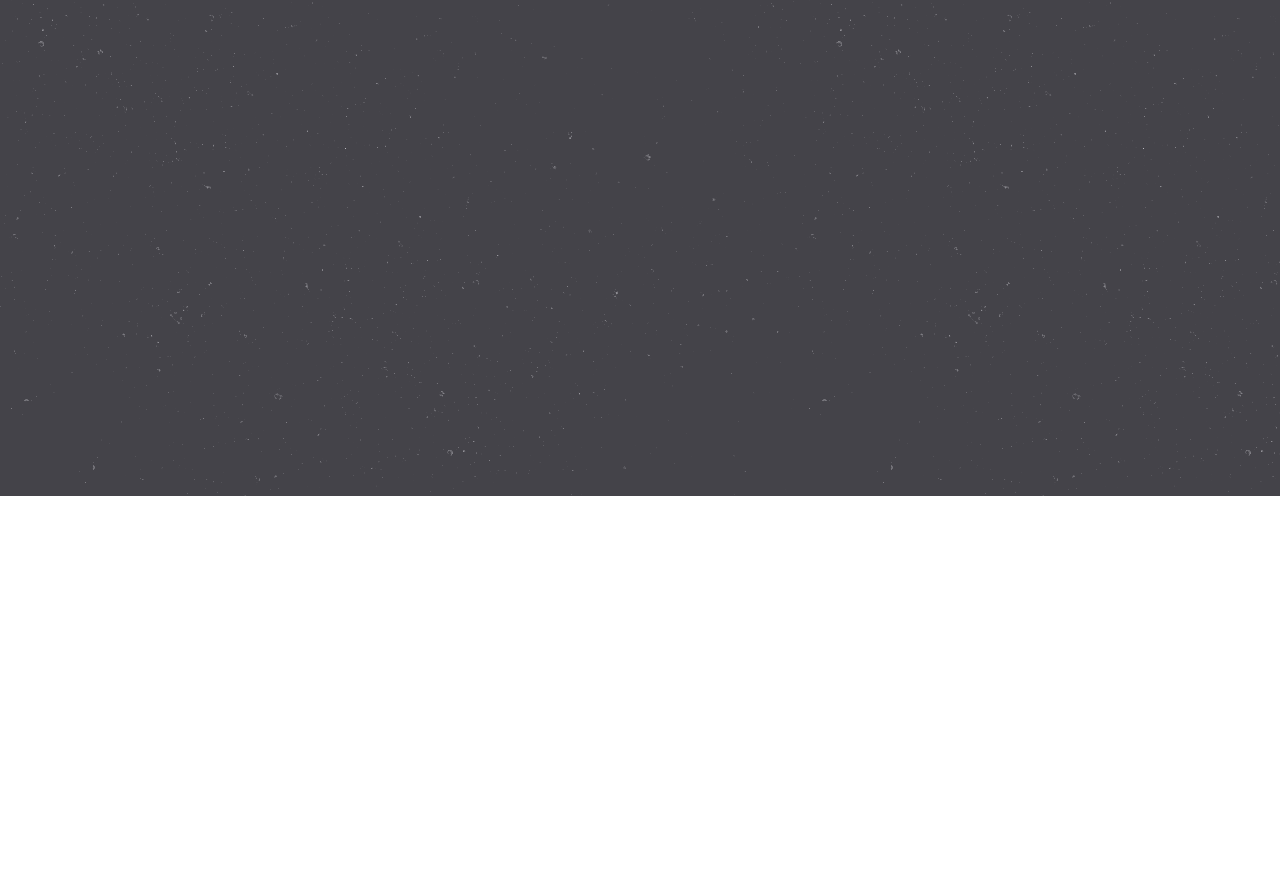
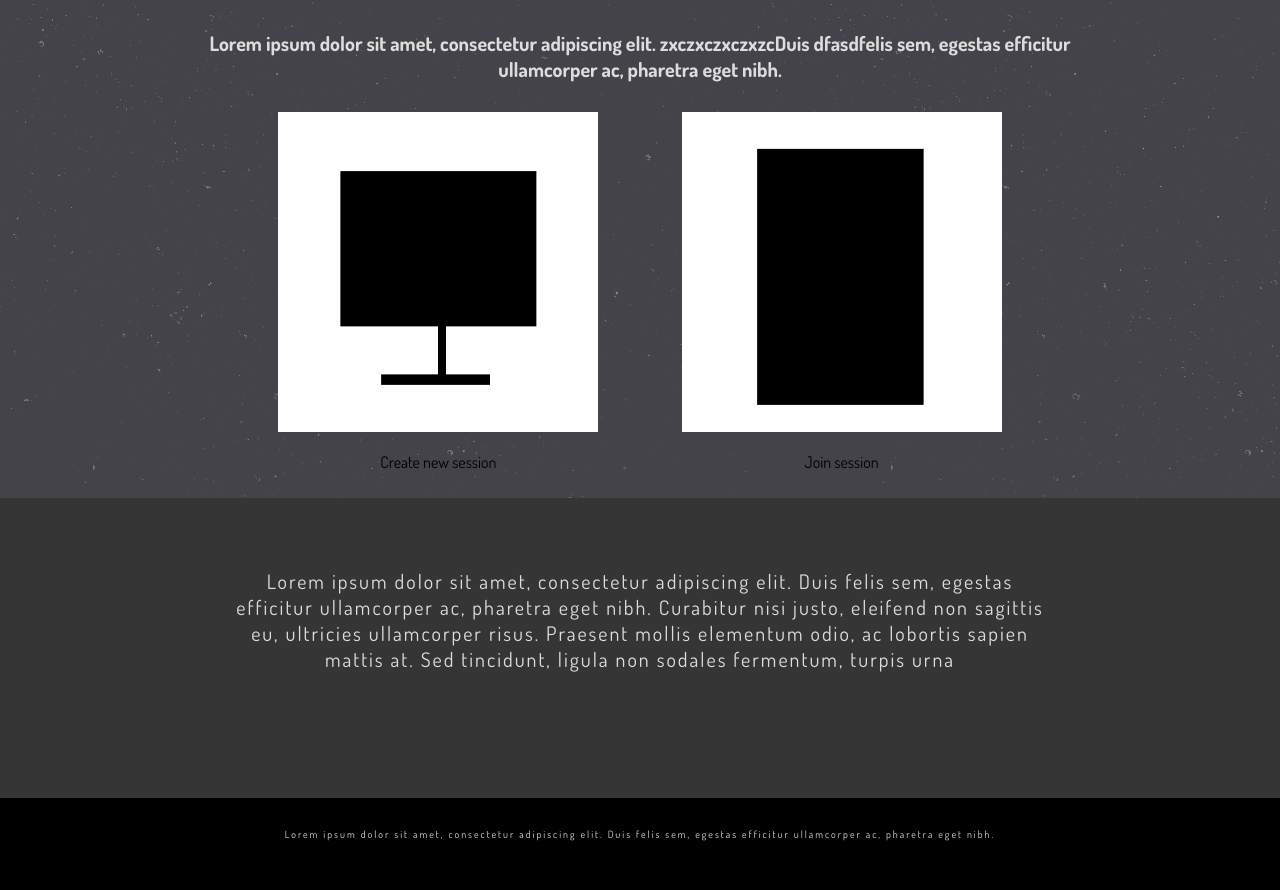
Before and after one commit to Jacykow/photoshower, a plain HTML site: page index.html in a window 1280 px wide. Shown: the part 304-1194 px from the top of the page. Before the commit the page ends 800 px from the top, so only its background shows below. Drawn offline with Linux system fonts and the light colour scheme.

Commit message:
Moj kolejny xd

```diff
--- a/index.html
+++ b/index.html
@@ -20,40 +20,52 @@
  <header>
 
 	<div id ="logo">
-		NASZE LOGO
-	</div>
-
-	<div id ="under_logo">
-		Lorem ipsum dolor sit amet, consectetur adipiscing elit. Duis felis sem, egestas efficitur ullamcorper ac, pharetra eget nibh.
+		<img id="logo_foto" src="img/logo.jpg" alt="logo"></img>
 	</div>
 
 
  </header>
 
+
+
  <main>
 
 	<div id ="category_text">
-		Lorem ipsum dolor sit amet, consectetur adipiscing elit. Duis felis sem, egestas efficitur ullamcorper ac, pharetra eget nibh.
+		Lorem ipsum dolor sit amet, consectetur adipiscing elit. zxczxczxczxzcDuis dfasdfelis sem, egestas efficitur ullamcorper ac, pharetra eget nibh.
 	</div>
 
 	<div id ="category_pick">
 
+
 		<div class = "box">
-			HOST BOX HERE
+			<div class="overlay">
+			<img class="category_foto" src="img/host.jpg" alt="logo"></img>
+			<p>Create new session</p>
+			</div>
 		</div>
 
+
 		<div class = "box">
-			JOIN BOX HERE
+			<div class="overlay">
+			<img class="category_foto" src="img/join.jpg" alt="logo"></img>
+			<p>Join session</p>
+			</div>
 		</div>
+
+
+
 	</div>
 
-	<div id ="info">
-		Lorem ipsum dolor sit amet, consectetur adipiscing elit. Duis felis sem, egestas efficitur ullamcorper ac, pharetra eget nibh. Curabitur nisi justo, eleifend non sagittis eu, ultricies ullamcorper risus. Praesent mollis elementum odio, ac lobortis sapien mattis at. Sed tincidunt, ligula non sodales fermentum, turpis urna
-	</div>
+
 
 
  </main>
 
+ <div id ="info">
+	<div id="text_info">
+		Lorem ipsum dolor sit amet, consectetur adipiscing elit. Duis felis sem, egestas efficitur ullamcorper ac, pharetra eget nibh. Curabitur nisi justo, eleifend non sagittis eu, ultricies ullamcorper risus. Praesent mollis elementum odio, ac lobortis sapien mattis at. Sed tincidunt, ligula non sodales fermentum, turpis urna
+	</div>
+	</div>
 
 
  <footer>
--- a/style.css
+++ b/style.css
@@ -2,12 +2,97 @@ body
 {
 	font-family: 'Dosis', sans-serif;
 	/* Background pattern from Subtle Patterns */
+	background-image: url("img/stardust.png");
 	margin:0;
-	background-image: url("img/stardust.png")
 }
 
-#logo
+header
 {
 	text-align: center;
+	background-color:#b7b7b7;
+	margin-left:auto;
+	margin-right:auto;
+
 
 }
+
+#logo_foto
+{
+	padding:20px;
+
+
+}
+
+main
+{
+	margin-top:40px;
+	text-align:center;
+	margin-left:15%;
+	margin-right:15%;
+}
+
+#category_text
+{
+	text-align:center;
+	font-size: 20px;
+	font-weight: 700;
+	color: #ddd;
+	margin-top: 20px;
+	margin-bottom:20px;
+}
+
+#category_pick
+{
+	margin-top:10px;
+	padding:10px;
+}
+
+.box
+{
+	 /* border:1px solid black; */
+	display:inline-block;
+
+}
+
+.category_foto
+{
+	width:80%;
+	height:80%;
+
+}
+
+#info
+{
+	padding:50px;
+	margin-left:auto;
+	margin-right: auto;
+	text-align: center;
+	letter-spacing: 2px;
+	font-size: 20px;
+	color: #ddd;
+	background-color:#353535;
+	height:200px;
+
+}
+
+#text_info
+{
+	padding-top:20px;
+	margin-left:15%;
+	margin-right:15%;
+}
+
+footer
+{
+	background-color:black;
+
+	padding-top:30px;
+	margin-left:auto;
+	margin-right: auto;
+	text-align: center;
+	padding-bottom: 10px;
+	letter-spacing: 2px;
+	font-size: 10px;
+	color: #ddd;
+
+}
```
Also changed, not shown: img/host.jpg (added), img/join.jpg (added), img/logo.jpg (added), 3 other files.
